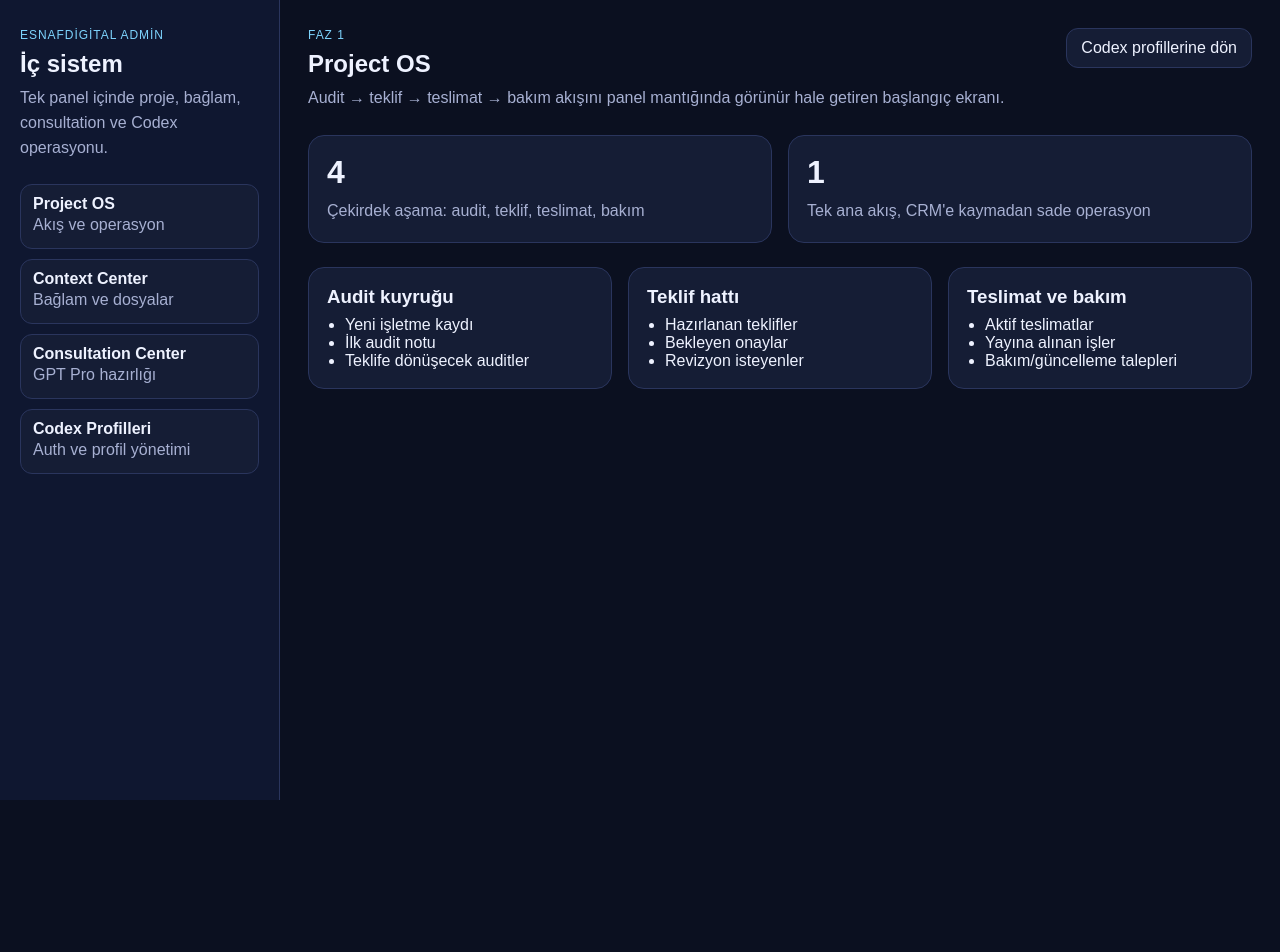
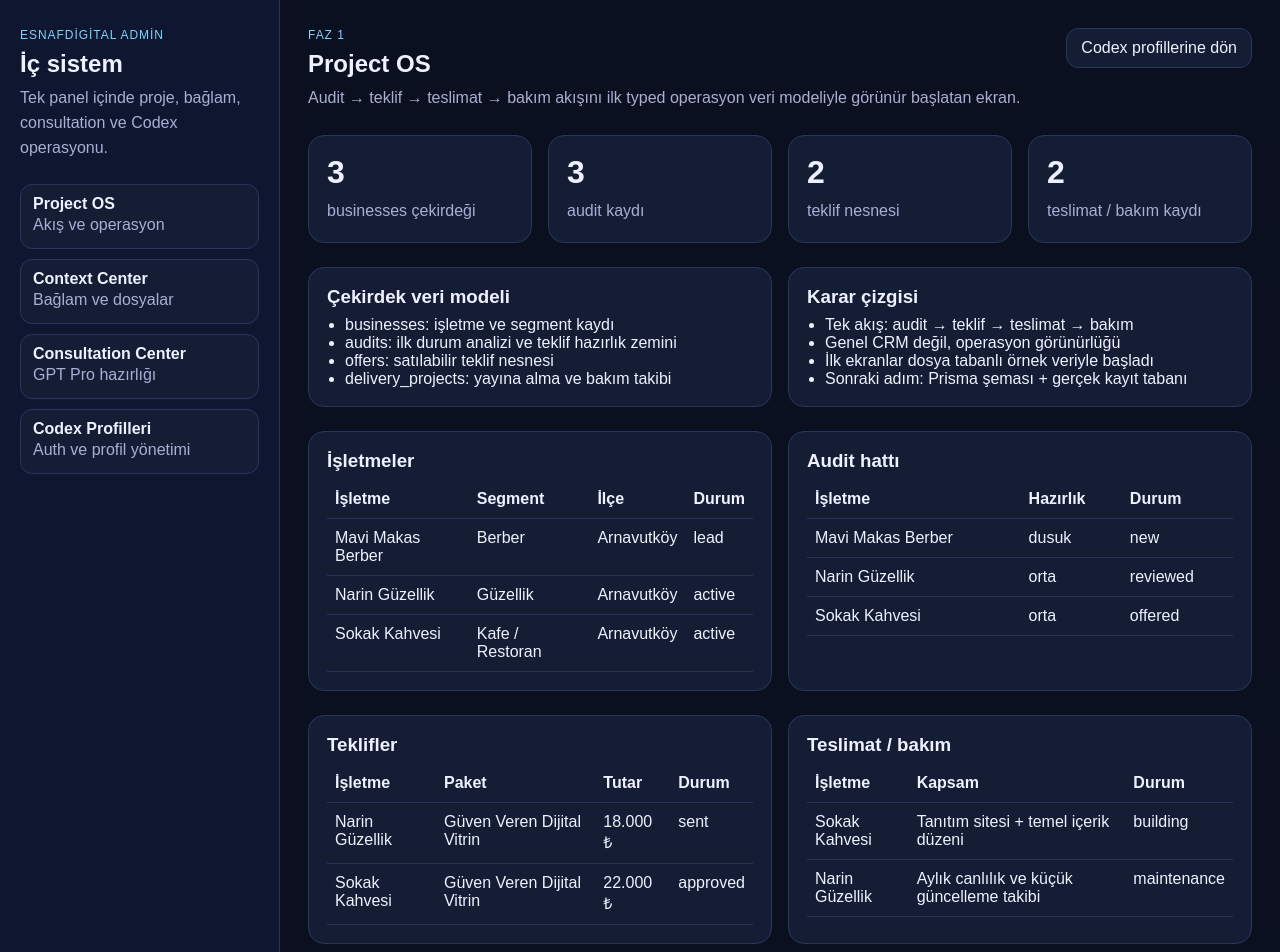
Before and after one commit to sahinseyfi/EsnafDijital-Openclaw, a Next.js app in the folder openclaw-control-ui/: page /project-os in a window 1280 px wide. Shown: the top 952 px of the page. Before the commit the page ends 800 px from the top, so only its background shows below. Built offline with nearby package versions, Linux system fonts and the light colour scheme.

Commit message:
Bind Project OS screen to typed ops model

```diff
--- a/openclaw-control-ui/app/project-os/page.tsx
+++ b/openclaw-control-ui/app/project-os/page.tsx
@@ -1,46 +1,170 @@
 import { AdminShell } from '@/components/admin/AdminShell'
+import { projectOsMockData } from '@/lib/project-os/mock-data'
 
-const pipeline = [
-  {
-    title: 'Audit kuyruğu',
-    items: ['Yeni işletme kaydı', 'İlk audit notu', 'Teklife dönüşecek auditler'],
-  },
-  {
-    title: 'Teklif hattı',
-    items: ['Hazırlanan teklifler', 'Bekleyen onaylar', 'Revizyon isteyenler'],
-  },
-  {
-    title: 'Teslimat ve bakım',
-    items: ['Aktif teslimatlar', 'Yayına alınan işler', 'Bakım/güncelleme talepleri'],
-  },
-]
+const segmentLabels = {
+  berber: 'Berber',
+  guzellik: 'Güzellik',
+  'kafe-restoran': 'Kafe / Restoran',
+  diger: 'Diğer',
+} as const
+
+const businessNames = Object.fromEntries(projectOsMockData.businesses.map((business) => [business.id, business.name]))
+
+const stats = {
+  businesses: projectOsMockData.businesses.length,
+  audits: projectOsMockData.audits.length,
+  offers: projectOsMockData.offers.length,
+  deliveryProjects: projectOsMockData.deliveryProjects.length,
+}
 
 export default function ProjectOsPage() {
   return (
     <AdminShell
       title="Project OS"
-      description="Audit → teklif → teslimat → bakım akışını panel mantığında görünür hale getiren başlangıç ekranı."
+      description="Audit → teklif → teslimat → bakım akışını ilk typed operasyon veri modeliyle görünür başlatan ekran."
     >
       <section className="stats-grid">
         <article className="card stat-card">
-          <strong>4</strong>
-          <p className="muted">Çekirdek aşama: audit, teklif, teslimat, bakım</p>
+          <strong>{stats.businesses}</strong>
+          <p className="muted">businesses çekirdeği</p>
         </article>
         <article className="card stat-card">
-          <strong>1</strong>
-          <p className="muted">Tek ana akış, CRM'e kaymadan sade operasyon</p>
+          <strong>{stats.audits}</strong>
+          <p className="muted">audit kaydı</p>
+        </article>
+        <article className="card stat-card">
+          <strong>{stats.offers}</strong>
+          <p className="muted">teklif nesnesi</p>
+        </article>
+        <article className="card stat-card">
+          <strong>{stats.deliveryProjects}</strong>
+          <p className="muted">teslimat / bakım kaydı</p>
         </article>
       </section>
 
-      <section className="grid-3" style={{ marginTop: 24 }}>
-        {pipeline.map((column) => (
-          <article key={column.title} className="card">
-            <h3>{column.title}</h3>
-            <ul className="list">
-              {column.items.map((item) => <li key={item}>{item}</li>)}
-            </ul>
-          </article>
-        ))}
+      <section className="grid-2" style={{ marginTop: 24 }}>
+        <article className="card">
+          <h3>Çekirdek veri modeli</h3>
+          <ul className="list">
+            <li>businesses: işletme ve segment kaydı</li>
+            <li>audits: ilk durum analizi ve teklif hazırlık zemini</li>
+            <li>offers: satılabilir teklif nesnesi</li>
+            <li>delivery_projects: yayına alma ve bakım takibi</li>
+          </ul>
+        </article>
+        <article className="card">
+          <h3>Karar çizgisi</h3>
+          <ul className="list">
+            <li>Tek akış: audit → teklif → teslimat → bakım</li>
+            <li>Genel CRM değil, operasyon görünürlüğü</li>
+            <li>İlk ekranlar dosya tabanlı örnek veriyle başladı</li>
+            <li>Sonraki adım: Prisma şeması + gerçek kayıt tabanı</li>
+          </ul>
+        </article>
+      </section>
+
+      <section className="grid-2" style={{ marginTop: 24 }}>
+        <article className="card">
+          <h3>İşletmeler</h3>
+          <div className="table-wrap">
+            <table>
+              <thead>
+                <tr>
+                  <th>İşletme</th>
+                  <th>Segment</th>
+                  <th>İlçe</th>
+                  <th>Durum</th>
+                </tr>
+              </thead>
+              <tbody>
+                {projectOsMockData.businesses.map((business) => (
+                  <tr key={business.id}>
+                    <td>{business.name}</td>
+                    <td>{segmentLabels[business.segment]}</td>
+                    <td>{business.district}</td>
+                    <td>{business.status}</td>
+                  </tr>
+                ))}
+              </tbody>
+            </table>
+          </div>
+        </article>
+
+        <article className="card">
+          <h3>Audit hattı</h3>
+          <div className="table-wrap">
+            <table>
+              <thead>
+                <tr>
+                  <th>İşletme</th>
+                  <th>Hazırlık</th>
+                  <th>Durum</th>
+                </tr>
+              </thead>
+              <tbody>
+                {projectOsMockData.audits.map((audit) => (
+                  <tr key={audit.id}>
+                    <td>{businessNames[audit.businessId]}</td>
+                    <td>{audit.channelReadiness}</td>
+                    <td>{audit.status}</td>
+                  </tr>
+                ))}
+              </tbody>
+            </table>
+          </div>
+        </article>
+      </section>
+
+      <section className="grid-2" style={{ marginTop: 24 }}>
+        <article className="card">
+          <h3>Teklifler</h3>
+          <div className="table-wrap">
+            <table>
+              <thead>
+                <tr>
+                  <th>İşletme</th>
+                  <th>Paket</th>
+                  <th>Tutar</th>
+                  <th>Durum</th>
+                </tr>
+              </thead>
+              <tbody>
+                {projectOsMockData.offers.map((offer) => (
+                  <tr key={offer.id}>
+                    <td>{businessNames[offer.businessId]}</td>
+                    <td>{offer.packageName}</td>
+                    <td>{offer.amountTry.toLocaleString('tr-TR')} ₺</td>
+                    <td>{offer.status}</td>
+                  </tr>
+                ))}
+              </tbody>
+            </table>
+          </div>
+        </article>
+
+        <article className="card">
+          <h3>Teslimat / bakım</h3>
+          <div className="table-wrap">
+            <table>
+              <thead>
+                <tr>
+                  <th>İşletme</th>
+                  <th>Kapsam</th>
+                  <th>Durum</th>
+                </tr>
+              </thead>
+              <tbody>
+                {projectOsMockData.deliveryProjects.map((project) => (
+                  <tr key={project.id}>
+                    <td>{businessNames[project.businessId]}</td>
+                    <td>{project.scope}</td>
+                    <td>{project.status}</td>
+                  </tr>
+                ))}
+              </tbody>
+            </table>
+          </div>
+        </article>
       </section>
     </AdminShell>
   )
--- /dev/null
+++ b/openclaw-control-ui/lib/project-os/mock-data.ts
@@ -0,0 +1,83 @@
+import type { ProjectOsDataset } from '@/lib/project-os/types'
+
+export const projectOsMockData: ProjectOsDataset = {
+  businesses: [
+    {
+      id: 'biz-001',
+      name: 'Mavi Makas Berber',
+      segment: 'berber',
+      district: 'Arnavutköy',
+      ownerName: 'Sefa Usta',
+      status: 'lead',
+    },
+    {
+      id: 'biz-002',
+      name: 'Narin Güzellik',
+      segment: 'guzellik',
+      district: 'Arnavutköy',
+      ownerName: 'Narin Kaya',
+      status: 'active',
+    },
+    {
+      id: 'biz-003',
+      name: 'Sokak Kahvesi',
+      segment: 'kafe-restoran',
+      district: 'Arnavutköy',
+      ownerName: 'Emre Çetin',
+      status: 'active',
+    },
+  ],
+  audits: [
+    {
+      id: 'aud-001',
+      businessId: 'biz-001',
+      status: 'new',
+      channelReadiness: 'dusuk',
+      summary: 'Google görünürlüğü zayıf, temel iletişim bilgileri dağınık.',
+    },
+    {
+      id: 'aud-002',
+      businessId: 'biz-002',
+      status: 'reviewed',
+      channelReadiness: 'orta',
+      summary: 'Instagram var ama güven veren dijital vitrin eksik.',
+    },
+    {
+      id: 'aud-003',
+      businessId: 'biz-003',
+      status: 'offered',
+      channelReadiness: 'orta',
+      summary: 'Menü ve lokasyon var, teklif aşamasına geçmiş durumda.',
+    },
+  ],
+  offers: [
+    {
+      id: 'off-001',
+      businessId: 'biz-002',
+      status: 'sent',
+      packageName: 'Güven Veren Dijital Vitrin',
+      amountTry: 18000,
+    },
+    {
+      id: 'off-002',
+      businessId: 'biz-003',
+      status: 'approved',
+      packageName: 'Güven Veren Dijital Vitrin',
+      amountTry: 22000,
+    },
+  ],
+  deliveryProjects: [
+    {
+      id: 'del-001',
+      businessId: 'biz-003',
+      status: 'building',
+      scope: 'Tanıtım sitesi + temel içerik düzeni',
+    },
+    {
+      id: 'del-002',
+      businessId: 'biz-002',
+      status: 'maintenance',
+      scope: 'Aylık canlılık ve küçük güncelleme takibi',
+    },
+  ],
+}
--- /dev/null
+++ b/openclaw-control-ui/lib/project-os/types.ts
@@ -0,0 +1,40 @@
+export type ProjectStage = 'audit' | 'offer' | 'delivery' | 'maintenance'
+
+export interface BusinessRecord {
+  id: string
+  name: string
+  segment: 'berber' | 'guzellik' | 'kafe-restoran' | 'diger'
+  district: string
+  ownerName: string
+  status: 'lead' | 'active' | 'paused'
+}
+
+export interface AuditRecord {
+  id: string
+  businessId: string
+  status: 'new' | 'reviewed' | 'offered'
+  channelReadiness: 'dusuk' | 'orta' | 'iyi'
+  summary: string
+}
+
+export interface OfferRecord {
+  id: string
+  businessId: string
+  status: 'draft' | 'sent' | 'approved'
+  packageName: string
+  amountTry: number
+}
+
+export interface DeliveryProjectRecord {
+  id: string
+  businessId: string
+  status: 'kickoff' | 'building' | 'live' | 'maintenance'
+  scope: string
+}
+
+export interface ProjectOsDataset {
+  businesses: BusinessRecord[]
+  audits: AuditRecord[]
+  offers: OfferRecord[]
+  deliveryProjects: DeliveryProjectRecord[]
+}
```
Also changed, not shown: 1 other file (tests, documents, lock files or other folders).
